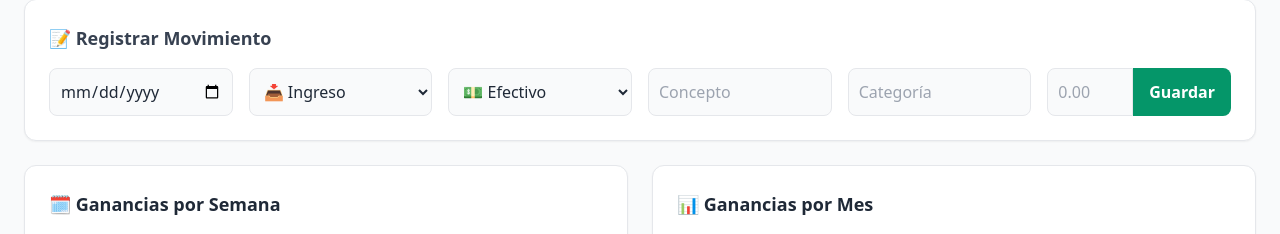
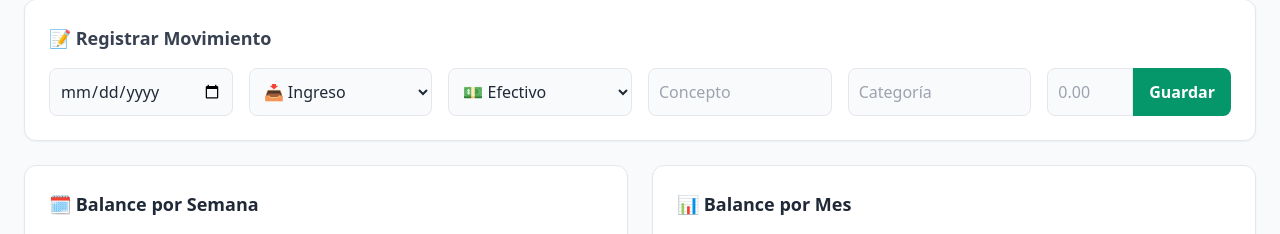
Before and after one commit to xlink1729-cloud/Caja-clinica, a FastAPI app: page / in a window 1280 px wide. Shown: the part 106-340 px from the top of the page. Run offline with FastAPI, Linux system fonts and the light colour scheme; the visitor is signed in with stand-in values (Sample User, id 1); data that the repository does not hold is empty; some libraries are stand-ins or nearby versions.

Commit message:
Update control_caja.html

```diff
--- a/templates/control_caja.html
+++ b/templates/control_caja.html
@@ -33,10 +33,10 @@
 
         <!-- Reportes -->
         <div class="grid grid-cols-1 lg:grid-cols-2 gap-6">
-            <div class="bg-white p-6 rounded-xl shadow-sm border"><h2 class="text-lg font-semibold mb-4">🗓️ Ganancias por Semana</h2>
+            <div class="bg-white p-6 rounded-xl shadow-sm border"><h2 class="text-lg font-semibold mb-4">🗓️ Balance por Semana</h2>
                 <table class="w-full text-sm"><thead><tr class="text-gray-500 text-left uppercase"><th>Semana</th><th>Ingresos</th><th>Egresos</th><th>Ganancia</th></tr></thead><tbody>{% for r in reporte_semanal %}<tr><td>{{ r.periodo }}</td><td class="text-emerald-600">${{ "{:,.2f}".format(r.ingresos) }}</td><td class="text-red-600">${{ "{:,.2f}".format(r.egresos) }}</td><td class="font-bold {% if r.ganancia >= 0 %}text-emerald-700{% else %}text-red-700{% endif %}">${{ "{:,.2f}".format(r.ganancia) }}</td></tr>{% endfor %}</tbody></table>
             </div>
-            <div class="bg-white p-6 rounded-xl shadow-sm border"><h2 class="text-lg font-semibold mb-4">📊 Ganancias por Mes</h2>
+            <div class="bg-white p-6 rounded-xl shadow-sm border"><h2 class="text-lg font-semibold mb-4">📊 Balance por Mes</h2>
                 <table class="w-full text-sm"><thead><tr class="text-gray-500 text-left uppercase"><th>Mes</th><th>Ingresos</th><th>Egresos</th><th>Ganancia</th></tr></thead><tbody>{% for r in reporte_mensual %}<tr><td>{{ r.periodo }}</td><td class="text-emerald-600">${{ "{:,.2f}".format(r.ingresos) }}</td><td class="text-red-600">${{ "{:,.2f}".format(r.egresos) }}</td><td class="font-bold {% if r.ganancia >= 0 %}text-emerald-700{% else %}text-red-700{% endif %}">${{ "{:,.2f}".format(r.ganancia) }}</td></tr>{% endfor %}</tbody></table>
             </div>
         </div>
```
